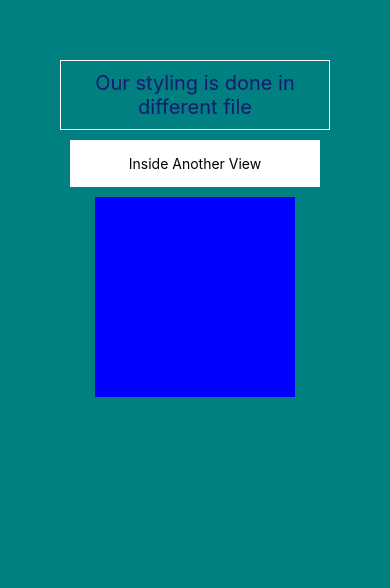
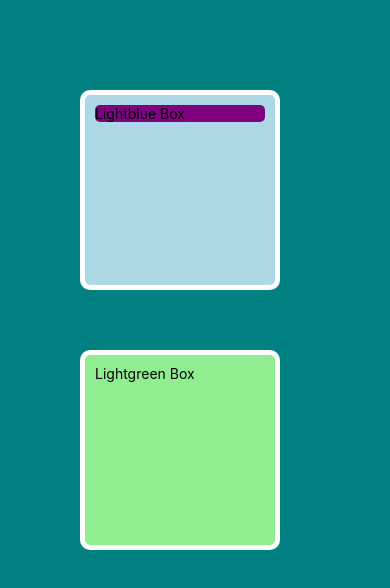
Before and after one commit to muazimmaqbool/React-Native-Tutorials, a React Native app: screen / in a window 390 px wide. Shown: the top 588 px of the page. Built offline with nearby package versions, Linux system fonts and the light colour scheme.

Commit message:
commit while doing revision

```diff
--- a/App.js
+++ b/App.js
@@ -77,9 +77,9 @@ const App = () => {
         <Greet name="Basit Mushtaq" enroll={"6593"}/>  */}
         {/* <B_Styling /> */}
         {/* <C_StyleSheet/> */}
-        <Cc_styleSheet2/>
+        {/* <Cc_styleSheet2/> */}
         {/* <D_MultipleStyles/> */}
-        {/* <E_BoxModel/> */}
+        <E_BoxModel/>
         {/* <F_Shadows/> */}
         {/* <G_StyleInheritance/> */}
 
--- a/Components/D_MultipleStyles.js
+++ b/Components/D_MultipleStyles.js
@@ -49,7 +49,7 @@ const styles = StyleSheet.create({
     at one place rather than defining them again and again and we can use them on both the Keys
 
 ->Note: in multiple styling the last style takes precendence:
-                      i.e the value from last style element in the array takes precendence"
+      i.e the value from last style element in the array takes precendence"
       i.e   in: style={[styles.box, styles.lightblueBg]} and then we add backgroundColor in box, it won't effect as backgroundColor is also added in
                  lightblueBg and it will take precendence and if box is added after lightblueBg then color is changed(red) then it will effect
 */
```
